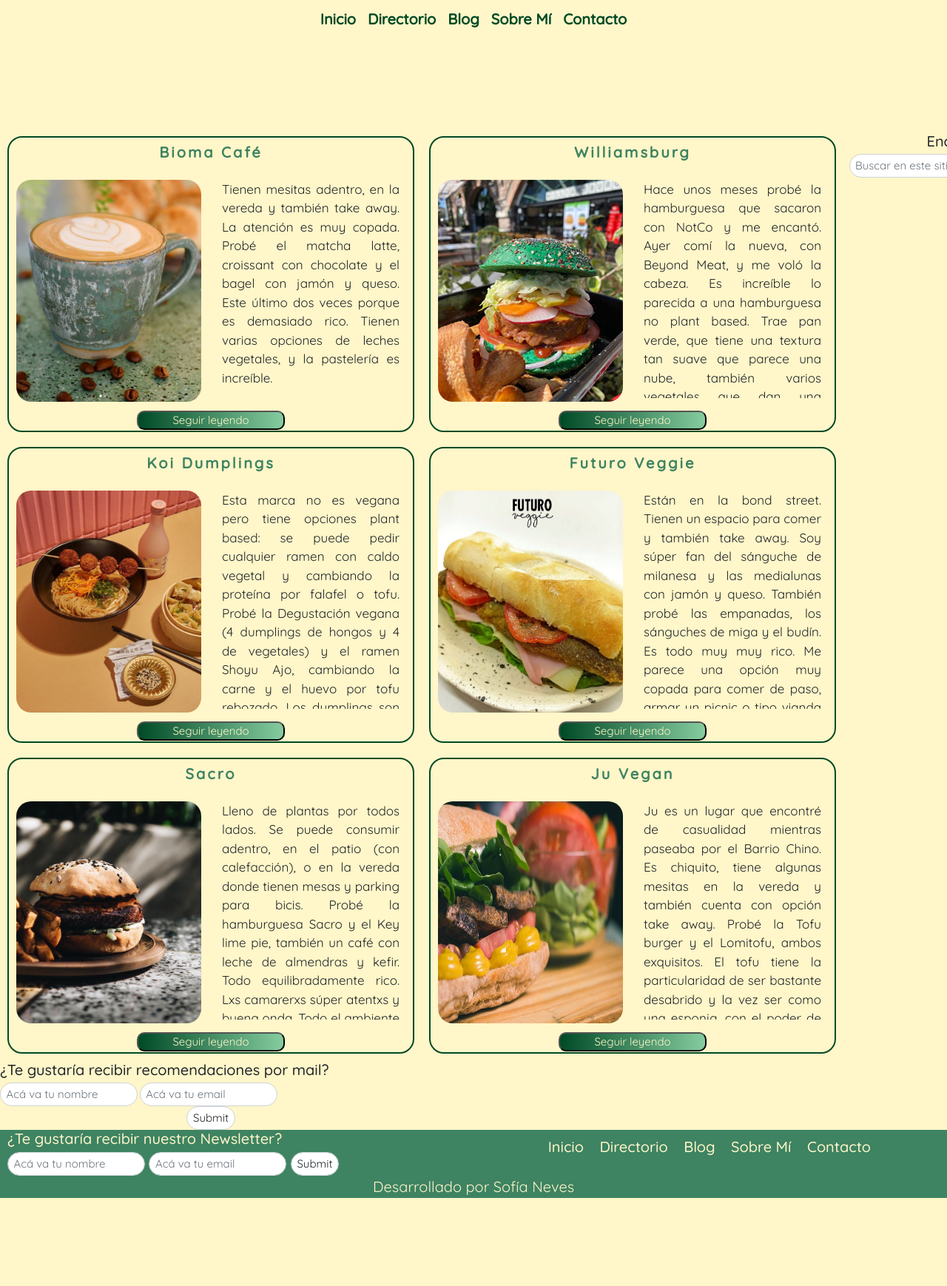
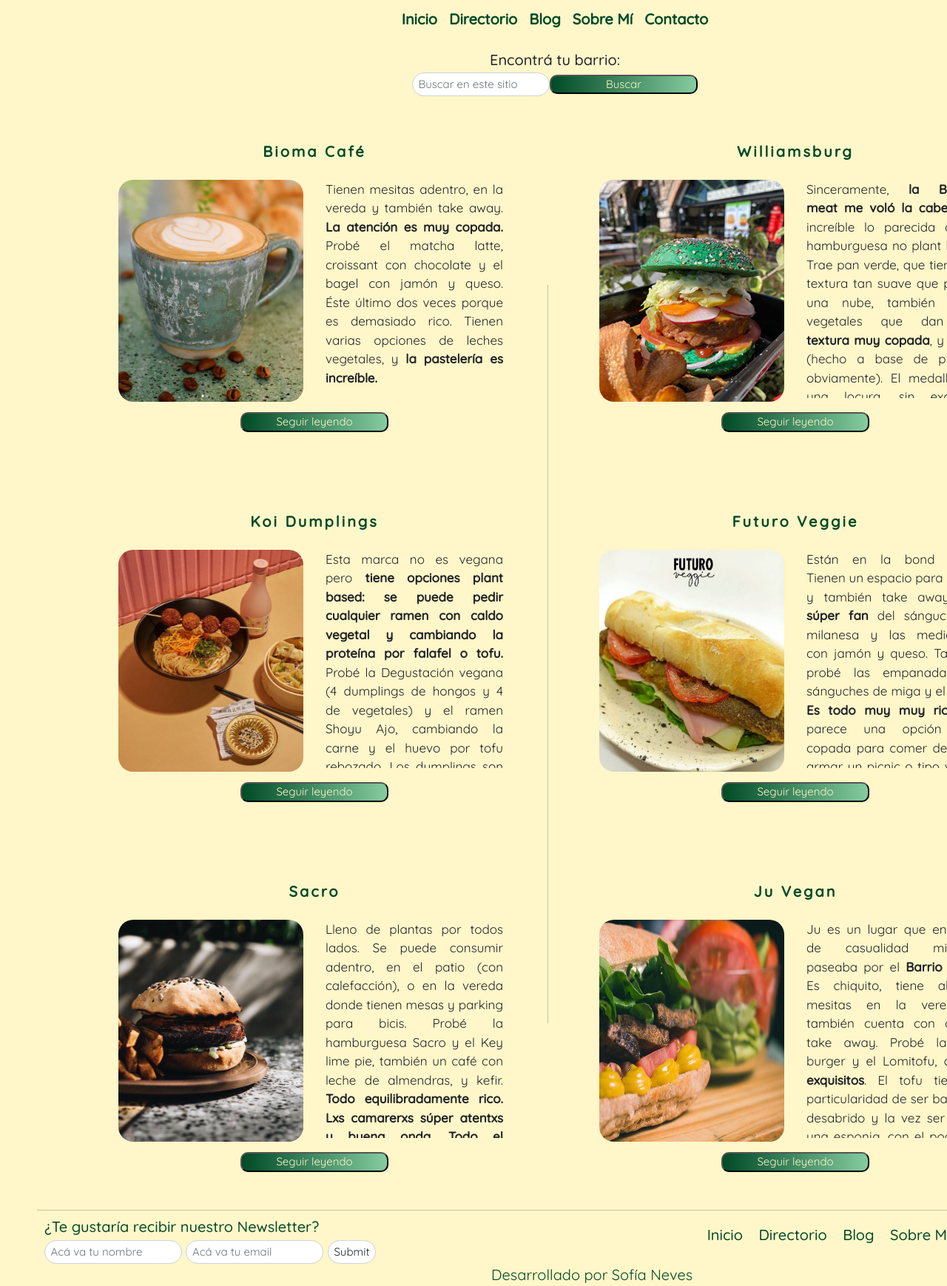
Before and after one commit to SoNeves/Directorio-Plant-Based, a website: page paginas/directorio.html in a window 1280 px wide. Shown: the part 172-1910 px from the top of the page at 74% size. Before the commit the page ends 1791 px from the top, so only its background shows below. Drawn offline with nearby package versions, Linux system fonts and the light colour scheme.

Commit message:
actualizacion de sitio
hice mas lindo el sitio

```diff
--- a/paginas/directorio.html
+++ b/paginas/directorio.html
@@ -20,7 +20,7 @@
     <link rel="stylesheet" href="../css/prueba.css"> <!--archivo de sass-->
 </head>
 
-<body>
+<body class="ordenBody">
     <header>
         <div class="header__logo">
             <img class="logo" src="../imagenes/logo-direc.png" alt="Logo Directorio Plant Based">
@@ -43,91 +43,79 @@
             </div>
         </nav>
     </header>
+
+    <section class="buscador">
+        <nav class="navbar">
+                <div class="container-fluid">
+                    <h3>Encontrá tu barrio:</h3>
+                    <form class="d-flex">
+                        <input class="form-control" type="search" placeholder="Buscar en este sitio">
+                        <button class="button" type="submit">Buscar</button>
+                    </form>
+                </div>
+            </nav>
+    </section>
+
     <main class="articulos">
         <div class="articulos__lugares columnaUno">
             <h3 class="articulos__titulo">
             <a href="#">Bioma Café</a>
             </h3>
             <img src="../imagenes/bioma.PNG" alt="taza de café">
-            <p class="articulos__parrafo">Tienen mesitas adentro, en la vereda y también take away. La atención es muy copada. Probé el matcha latte, croissant con chocolate y el bagel con jamón y queso. Este último dos veces porque es demasiado rico. Tienen varias opciones de leches
-                vegetales, y la pastelería es increíble.</p> <button class="button">Seguir leyendo</button>
+            <p class="articulos__parrafo">Tienen mesitas adentro, en la vereda y también take away. <b>La atención es muy copada.</b>  Probé el matcha latte, croissant con chocolate y el bagel con jamón y queso. Éste último dos veces porque es demasiado rico. Tienen varias opciones de leches
+                vegetales, y <b>la pastelería es increíble.</b> </p> <button class="button">Seguir leyendo</button>
         </div>
+
         <div class="articulos__lugares columna1">
             <h3 class="articulos__titulo">
                 <a href="#">Koi Dumplings</a>
             </h3>
             <img src="../imagenes/koi.PNG" alt="ramen vegano">
-            <p class="articulos__parrafo">Esta marca no es vegana pero tiene opciones plant based: se puede pedir cualquier ramen con caldo vegetal y cambiando la proteína por falafel o tofu. Probé la Degustación vegana (4 dumplings de hongos y 4 de vegetales) y el ramen Shoyu Ajo,
-                cambiando la carne y el huevo por tofu rebozado. Los dumplings son muy ricos pero el ramen me voló la cabeza. Nunca pensé que una sopa pudiera tener tantos sabores distintos y que queden tan bien. El tofu, que está rebozado con cereales
-                y maní, me lo recomendó la camarera y no se equivocó: realmente es riquísimo y queda muy bien. El ambiente también me gustó mucho. En el local de Lavalleja al menos, el piso y las paredes son rojos, y el techo tiene distintos dibujos de
-                programas asiáticos. Lxs camarerxs son muy buena onda y atentos.</p> <button class="button">Seguir leyendo</button>
+            <p class="articulos__parrafo">Esta marca no es vegana pero <b>tiene opciones plant based: se puede pedir cualquier ramen con caldo vegetal y cambiando la proteína por falafel o tofu.</b> Probé la Degustación vegana (4 dumplings de hongos y 4 de vegetales) y el ramen Shoyu Ajo,
+                cambiando la carne y el huevo por tofu rebozado. Los dumplings son muy ricos pero el ramen me voló la cabeza. Nunca pensé que una sopa pudiera tener tantos sabores distintos y que queden tan bien.</p> <button class="button">Seguir leyendo</button>
         </div>
+
         <div class="articulos__lugares columna-1">
             <h3 class="articulos__titulo">
                 <a href="#">Sacro</a>
             </h3>
             <img src="../imagenes/sacro.PNG" alt="hamburguesa con papas">
-            <p class="articulos__parrafo">Lleno de plantas por todos lados. Se puede consumir adentro, en el patio (con calefacción), o en la vereda donde tienen mesas y parking para bicis. Probé la hamburguesa Sacro y el Key lime pie, también un café con leche de almendras y kefir.
-                Todo equilibradamente rico. Lxs camarerxs súper atentxs y buena onda. Todo el ambiente es muy lindo.</p> <button class="button">Seguir leyendo</button>
+            <p class="articulos__parrafo">Lleno de plantas por todos lados. Se puede consumir adentro, en el patio (con calefacción), o en la vereda donde tienen mesas y parking para bicis. Probé la hamburguesa Sacro y el Key lime pie, también un café con leche de almendras, y kefir. <b>Todo equilibradamente rico. Lxs camarerxs súper atentxs y buena onda. Todo el ambiente es muy lindo.</b> </p> <button class="button">Seguir leyendo</button>
         </div>
+
         <div class="articulos__lugares columnaDos">
             <h3 class="articulos__titulo">
                 <a href="#">Williamsburg</a>
             </h3>
             <img src="../imagenes/william.PNG" alt="hamburguesa con papas">
-            <p class="articulos__parrafo">Hace unos meses probé la hamburguesa que sacaron con NotCo y me encantó. Ayer comí la nueva, con Beyond Meat, y me voló la cabeza. Es increíble lo parecida a una hamburguesa no plant based. Trae pan verde, que tiene una textura tan suave que
-                parece una nube, también varios vegetales que dan una textura crocante muy copada, y queso (hecho a base de plantas, obviamente). El medallón es una locura, sin exagerar. Aunque, si no te gustan las hamburguesas tan cargadas, cuentan con
+            <p class="articulos__parrafo">Sinceramente,<b> la Beyond meat me voló la cabeza.</b> Es increíble lo parecida a una hamburguesa no plant based. Trae pan verde, que tiene una textura tan suave que parece una nube, también varios vegetales que dan una <b> textura muy copada</b>, y queso (hecho a base de plantas, obviamente). El medallón es una locura, sin exagerar. Aunque, si no te gustan las hamburguesas tan cargadas, cuentan con
                 una opción cheese burger, que solo es una hamburguesa con queso. En cuanto a precios: es un poco elevado. Viene con papas y la bebida se cobra aparte. Pero realmente vale la pena. También tienen una salsa picante, la Pica Pica, riquísima.
-                Más si la mezclas con ketchup 😉.</p> <button class="button">Seguir leyendo</button>
+                Más si la mezclas con ketchup 😉.</p>  <button class="button">Seguir leyendo</button>
         </div>
+
+        <hr width="1" size="1000" class="divisionArticulosV">
+
         <div class="articulos__lugares columna2">
             <h3 class="articulos__titulo">
                 <a href="#">Futuro Veggie</a>
             </h3>
             <img src="../imagenes/futuroveggie.PNG" alt="sanguche de milanesa">
-            <p class="articulos__parrafo">Están en la bond street. Tienen un espacio para comer y también take away. Soy súper fan del sánguche de milanesa y las medialunas con jamón y queso. También probé las empanadas, los sánguches de miga y el budín. Es todo muy muy rico. Me parece
-                una opción muy copada para comer de paso, armar un picnic o tipo vianda para el laburo.</p> <button class="button">Seguir leyendo</button>
+            <p class="articulos__parrafo">Están en la bond street. Tienen un espacio para comer y también take away. <b>Soy súper fan </b> del sánguche de milanesa y las medialunas con jamón y queso. También probé las empanadas, los sánguches de miga y el budín. <b>Es todo muy muy rico.</b>  Me parece una opción muy copada para comer de paso, armar un picnic o tipo vianda para el laburo.</p> <button class="button">Seguir leyendo</button>
         </div>
+
         <div class="articulos__lugares columna-2">
             <h3 class="articulos__titulo">
                 <a href="#">Ju Vegan</a>
             </h3>
             <img src="../imagenes/ju.PNG" alt="sandwich con ensalada de fondo">
-            <p class="articulos__parrafo">Ju es un lugar que encontré de casualidad mientras paseaba por el Barrio Chino. Es chiquito, tiene algunas mesitas en la vereda y también cuenta con opción take away. Probé la Tofu burger y el Lomitofu, ambos exquisitos. El tofu tiene la particularidad
-                de ser bastante desabrido y la vez ser como una esponja, con el poder de absorber muchísimos sabores. He probado tofus sin gracia, pero por suerte éste no fue el caso. Estaban tan ricos que ahora lo pienso y me da hambre. El espacio también
+            <p class="articulos__parrafo">Ju es un lugar que encontré de casualidad mientras paseaba por el <b> Barrio Chino.</b> Es chiquito, tiene algunas mesitas en la vereda y también cuenta con opción take away. Probé la Tofu burger y el Lomitofu, ambos <b>exquisitos</b>. El tofu tiene la particularidad de ser bastante desabrido y la vez ser como una esponja, con el poder de absorber muchísimos sabores. He probado tofus sin gracia, pero por suerte éste no fue el caso. Estaban tan ricos que ahora lo pienso y me da hambre. El espacio también
                 cuenta con una gran variedad de jugos detox y un minimercado donde podés encontrar desde postres hasta pickles y quesos untables. La atención es muy buena onda, los precios son acordes al producto y la experiencia es muy linda.
             </p> <button class="button">Seguir leyendo</button>
-        </div>
-        <div class="columnaTres prueba2">
-            <nav class="navbar">
-                <div class="container-fluid">
-                    <h3>Encontrá tu barrio:</h3>
-                    <form class="d-flex">
-                        <input class="form-control" type="search" placeholder="Buscar en este sitio">
-                        <button class="button prueba2" type="submit">Buscar</button>
-                    </form>
-                </div>
-            </nav>
-        </div>
-        <div class="news">
-            <h3>¿Te gustaría recibir recomendaciones por mail?</h3>
-            <form action=" " method="POST">
-                <label for="nombre">
-                    <input class="form-control" type="text " placeholder="Acá va tu nombre" name="nombre">
-                </label>
-                <label for="email">
-                    <input class="form-control"type="email" placeholder="Acá va tu email" name="email">
-                </label>
-                <input class="form-control" type="submit">
-            </form>
         </div>
 
     </main>
 
-
-
-
-
+    <hr class="divisionFooter">
     <footer>
         <div class="news">
             <h3>¿Te gustaría recibir nuestro Newsletter?</h3>
--- a/scss/_contacto.scss
+++ b/scss/_contacto.scss
@@ -11,7 +11,7 @@
 
 .contacto {
     font-size: 2rem;
-    margin: 2rem 20rem 10rem;
+    margin: 2rem 10rem 5rem 10rem;
     text-align: center;
 
     h2 {
--- a/scss/_directorio.scss
+++ b/scss/_directorio.scss
@@ -3,9 +3,9 @@
 .articulos {
     display: grid;
     grid-template-areas:
-    "columnauno columnados columnatres"
-    "columna1 columna2 columnatres"
-    "columna-1 columna-2 columnatres"
+    "columnauno columnados"
+    "columna1 columna2"
+    "columna-1 columna-2"
     ;
     grid-template-columns: 2fr 2fr 1fr;
     grid-template-rows: auto auto ;
--- a/scss/_index.scss
+++ b/scss/_index.scss
@@ -1,24 +1,18 @@
-.presentacion {
-    background-color: $color_dos;
-    font-size: 1.5rem;
-    text-align: center;
-    width: 95%;
-    margin-left: 3rem;
-}
-
-.articulos{
-    margin-top: 15vh;
-}
+.articulos {
+    grid-area: articulos;
+    margin: 0 10rem;
 
         .articulos__lugares {
         width: 55rem;
         height: 40rem;
-    border: solid 2px $textos;
-    border-radius: 20px;
+        //border: solid 2px $textos;
+        border-radius: 10px;
         display: block;
-    margin: 1rem;
+        margin: 5rem;
         display: grid;
-    grid-template-areas: "titulo titulo" "imagen texto" "boton boton";
+        grid-template-areas: "titulo titulo"
+                            "imagen texto"
+                            "boton boton";
 
         img{
             width: 25rem;
@@ -47,10 +41,6 @@
 
         .articulos__parrafo {
             overflow: hidden;
-    }
-}
-
-.articulos__parrafo {
             font-size: 1.7rem;
             display: inline-block;
             padding: 5px;
@@ -60,7 +50,5 @@
             text-align: justify;
             grid-area: texto;
         }
-
-main {
-    grid-area: main;
     }
+}
--- a/scss/prueba.scss
+++ b/scss/prueba.scss
@@ -103,7 +103,7 @@
     text-decoration: none;
     display: inline-block;
     list-style-type: lower-latin;
-    color: #3e8362;
+    color: $textos;
     font-size: 2rem;
     text-transform: capitalize;
     font-weight: 500;
@@ -112,16 +112,42 @@
 
     &:hover {
         transform: scale(1.3);
-        color: #004a26;
+        color: $textos;
         font-weight: 400;
     }
 }
 
+
+header{
+    grid-area: header;
+}
+
+.buscador{
+    grid-area: buscador;
+}
+
+.divisionArticulosV{
+    position: absolute;
+    margin-left: 80vh;
+    margin-top: 25rem;
+}
+
+.ordenBody {
+    display: grid;
+    grid-template-areas: "header"
+                        "buscador"
+                        "articulos"
+                        "division-footer"
+                        "footer";
+}
+
+
+
 /*---FOOTER---*/
 
 footer {
-    background-color: #3e8362;
     width: 100%;
+    margin: 0 5rem;
     grid-area: footer;
     display: grid;
     grid-template-areas: "news nav" "copy copy";
@@ -130,7 +156,7 @@
 
     .news {
         font-size: 2rem;
-        color: #fff6c9;
+        color: $textos;
 
         input {
             display: inline-block;
@@ -147,18 +173,18 @@
 }
 
 .navFooter {
-    color: #fff6c9;
+    color: $textos;
     font-size: 2rem;
     text-align: center;
 
     a {
-        color: #fff6c9;
+        color: $textos;
         align-items: flex-end;
     }
 }
 
 .copy {
-    color: #fff6c9;
+    color: $textos;
     font-size: 2rem;
     justify-content: center;
     margin: auto;
@@ -167,6 +193,11 @@
 
 input:hover {
     transform: scale(1.1);
+}
+
+.divisionFooter {
+    grid-area: division-footer;
+    margin: 0 5rem 1rem;
 }
 
 /*---PÁGINA DE ERROR---*/
```
Also changed, not shown: paginas/blog.html (+10 -12 lines), paginas/contacto.html (+4 -1 lines), paginas/cositas.html (deleted, +0 -68 lines), paginas/ramita.html (deleted, +0 -13 lines), paginas/sobre-mi.html (+2 -0 lines), scss/_blog.scss (+10 -6 lines), css/prueba.css, paginas/mi-rama.html (deleted), 2 other files. Lines whose indentation alone changed are shown as unchanged.
